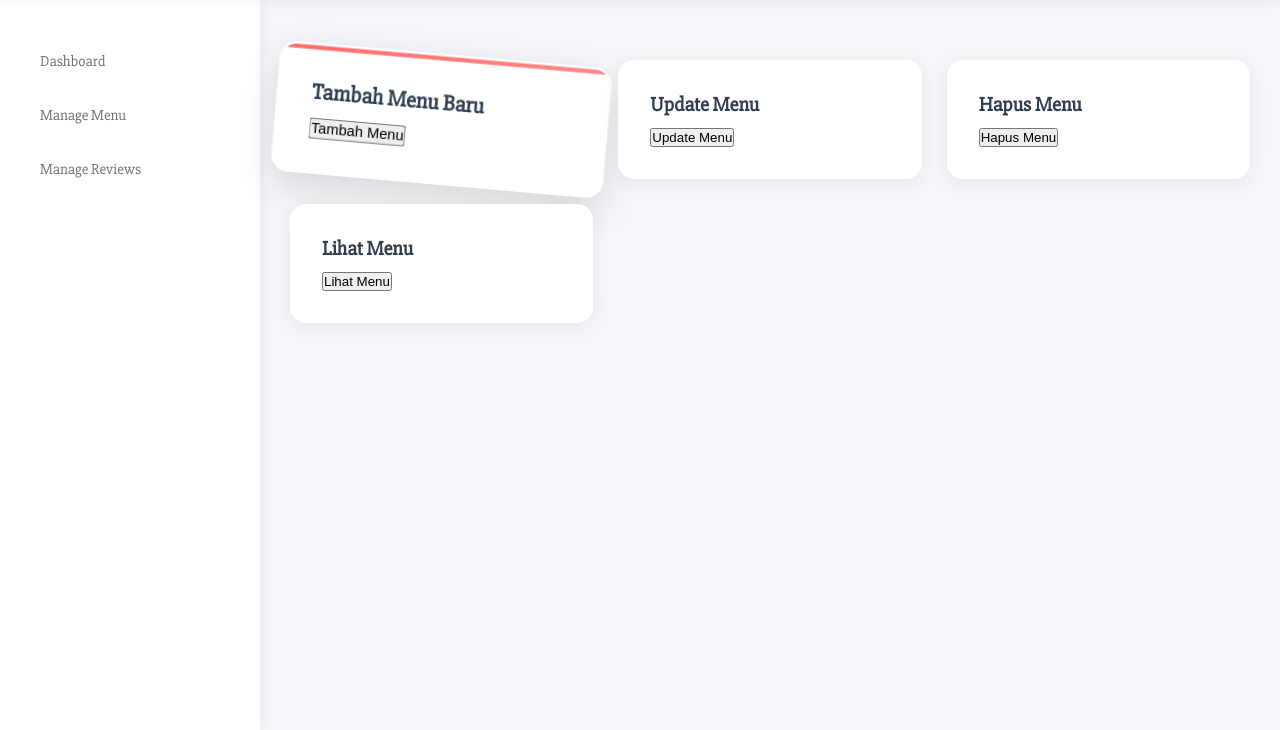
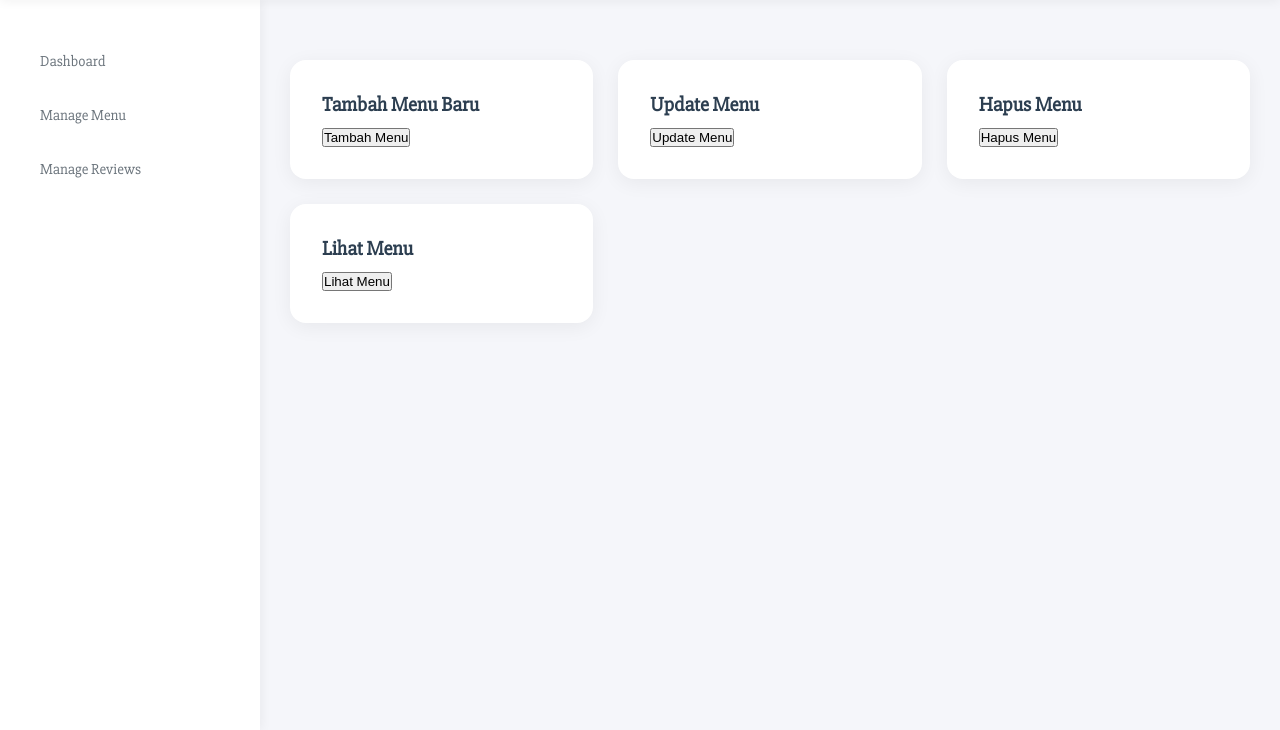
Before and after one commit to Britamaxx/Ayam-Goreng-Monas-Web, a PHP site: page /manage_menu.html in a window 1280 px wide, with the pointer over the restyled element. Shown: the part 70-800 px from the top of the page. Run offline with PHP 8.4, Linux system fonts and the light colour scheme.

Commit message:
hapus hover manage menu

```diff
--- a/Style/manage_menu.css
+++ b/Style/manage_menu.css
@@ -50,19 +50,6 @@
   background: linear-gradient(90deg, #ff6b6b, #ff8787);
   transform: scaleX(0);
   transition: transform 0.4s ease;
-}
-
-.card-item:hover {
-  transform: translateX(-8px);
-  box-shadow: 0 12px 35px rgba(0, 0, 0, 0.12);
-}
-
-.card-item:hover::before {
-  transform: scaleX(1);
-}
-
-.card-item:hover {
-  transform: scale(1.1) rotate(5deg);
 }
 
 .card-item h3 {
```
